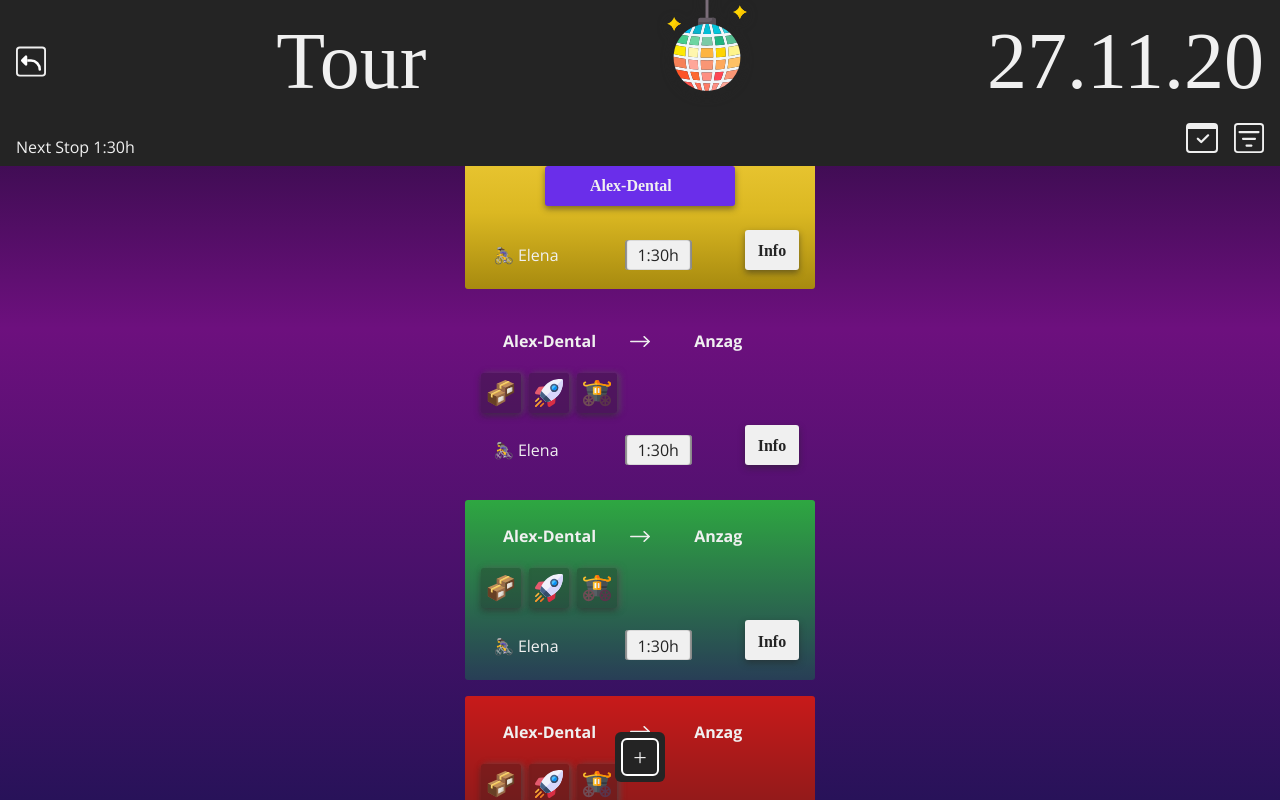
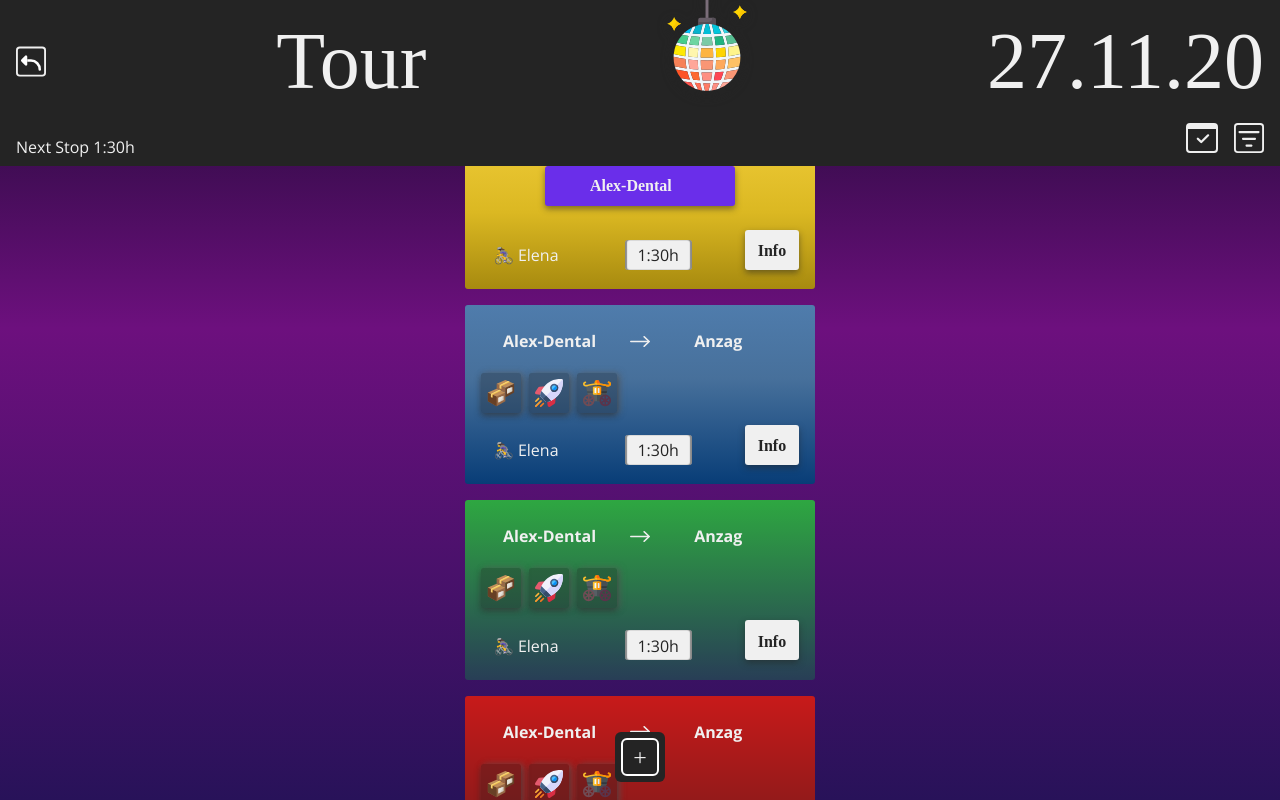
Before and after one commit to DiscoDevs/DispoDisco, a React (Create React App) app in the folder client/: page /rides in a window 1280 px wide. Built offline with nearby package versions, Linux system fonts and the light colour scheme; a web font is replaced by a local one.

Commit message:
:ambulance: Add normaltype to Ridespage Card

```diff
--- a/client/src/pages/Rides.js
+++ b/client/src/pages/Rides.js
@@ -31,6 +31,7 @@ const Rides = () => {
         <HeaderMain />
         <Card type="concurrentRide" />
         <Card
+          type="normal"
           labels={
             <>
               <Badge type="cargo" label="5-25kg" />
```
